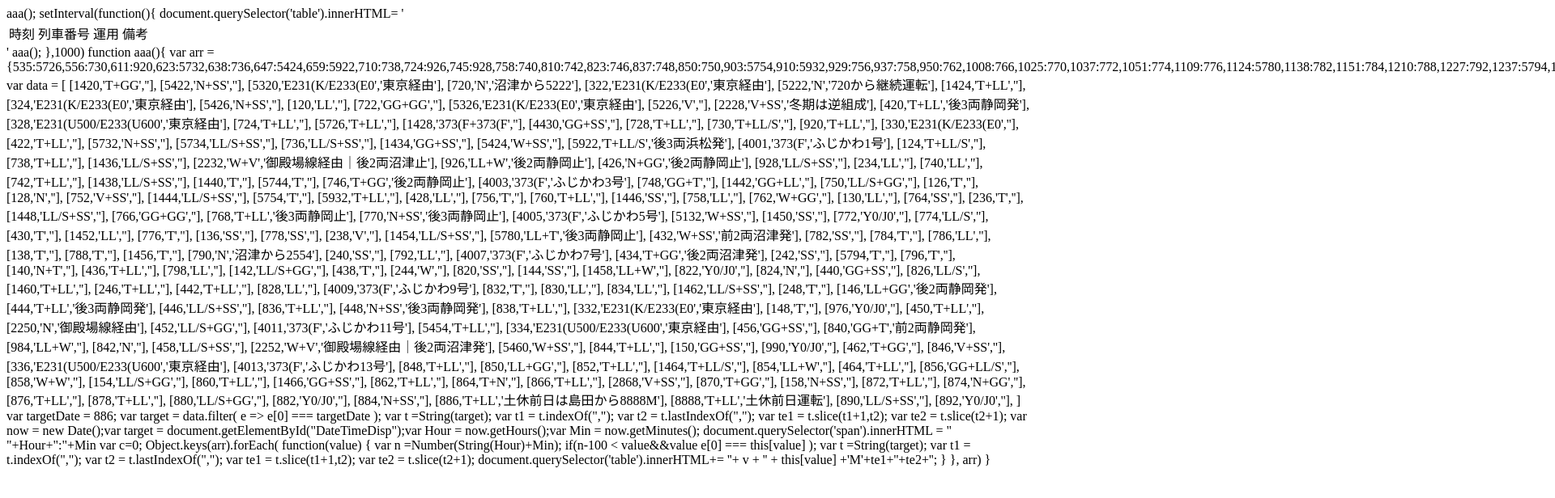
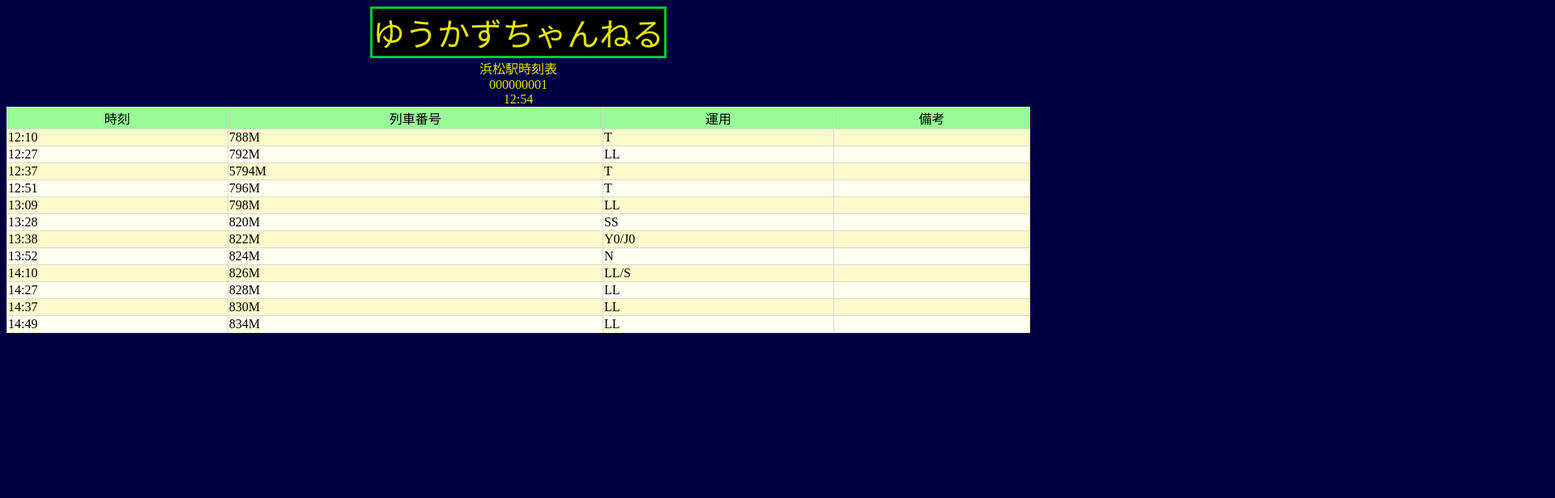
Before and after one commit to yukazu211/lab, a plain HTML site: page asdfqwerzxcv.html in a window 1280 px wide. Shown: the top 616 px of the page at 81% size, 1920 px wide, since content can reach past the window. Drawn offline with Linux system fonts and the light colour scheme.

Commit message:
Update asdfqwerzxcv.html

```diff
--- a/asdfqwerzxcv.html
+++ b/asdfqwerzxcv.html
@@ -1,3 +1,57 @@
+
+<!DOCTYPE html>
+<html>
+<head>
+<meta charset="UTF-8" />
+
+<style id="webmakerstyle">
+.a{
+margin-left:27vw;
+  font-size:40px;
+      border: solid 3px #01CB22;
+  width:360px;
+  margin: 0 auto;
+  background:black;
+}
+.b{
+color:#E5E500;
+  text-align:center;
+}
+
+table{
+margin: 0 auto;
+   border-collapse:  collapse;
+  width:100%;
+
+
+}
+th,td {
+    border: solid 1px #D9D9D0;
+
+
+}
+.he{
+  background:#98FA98;
+  text-align:center;
+}
+body{
+  background:#000040;
+}
+.ki{
+  background:#FFFACC;
+}
+.gu{
+background:#FFFFF0;
+}
+</style>
+</head>
+<body>
+<meta name="viewport" content="width=device-width">
+<div class="b"><div class="a">ゆうかずちゃんねる</div>浜松駅時刻表<br>000000001 <span id="s"></span></div>
+<table><tr><td class="he">時刻</td><td class="he">列車番号</td><td class="he">運用</td><td class="he">備考</td> </tr></table>
+
+
+<script>
   aaa();
 setInterval(function(){
       document.querySelector('table').innerHTML= '<table><tr><td class="he">時刻</td><td class="he">列車番号</td><td class="he">運用</td><td class="he">備考</td> </tr></table>'
@@ -239,3 +293,9 @@ var te2 = t.slice(t2+1);
 }, arr)
 
 }
+
+
+//# sourceURL=userscript.js
+</script>
+</body>
+</html>
```
